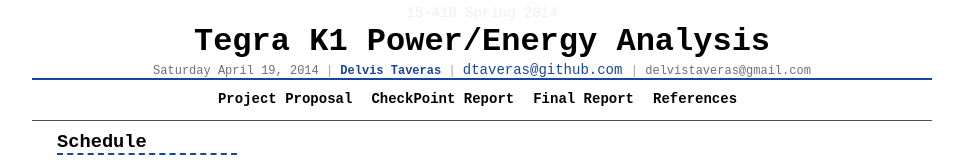
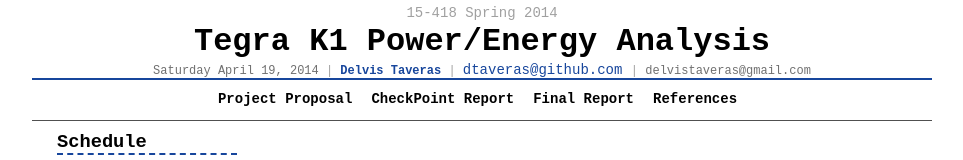
Before and after one commit to dtaveras/418ProjSite, a plain HTML site: page index.html in a window 1280 px wide. Shown: the top 160 px of the page, without its empty margins (158-1121 px from the left). Drawn offline with Linux system fonts and the light colour scheme.

Commit message:
fixed 15418 color

```diff
--- a/main.css
+++ b/main.css
@@ -13,7 +13,7 @@ h1 {
     font-family: "Courier New", Courier, monospace;
 }
 
-a:link {color:#F0F0F0; font-weight: normal; font-size: 14px;}      /* unvisited link */
+a:link {color:#A0A0A0; font-weight: normal; font-size: 14px;}      /* unvisited link */
 a:visited {color:#505050;}  /* visited link */
 //a:hover {color:#FF00FF;}  /* mouse over link */
 a:active {color:#FF0000;}  /* selected link */
```
